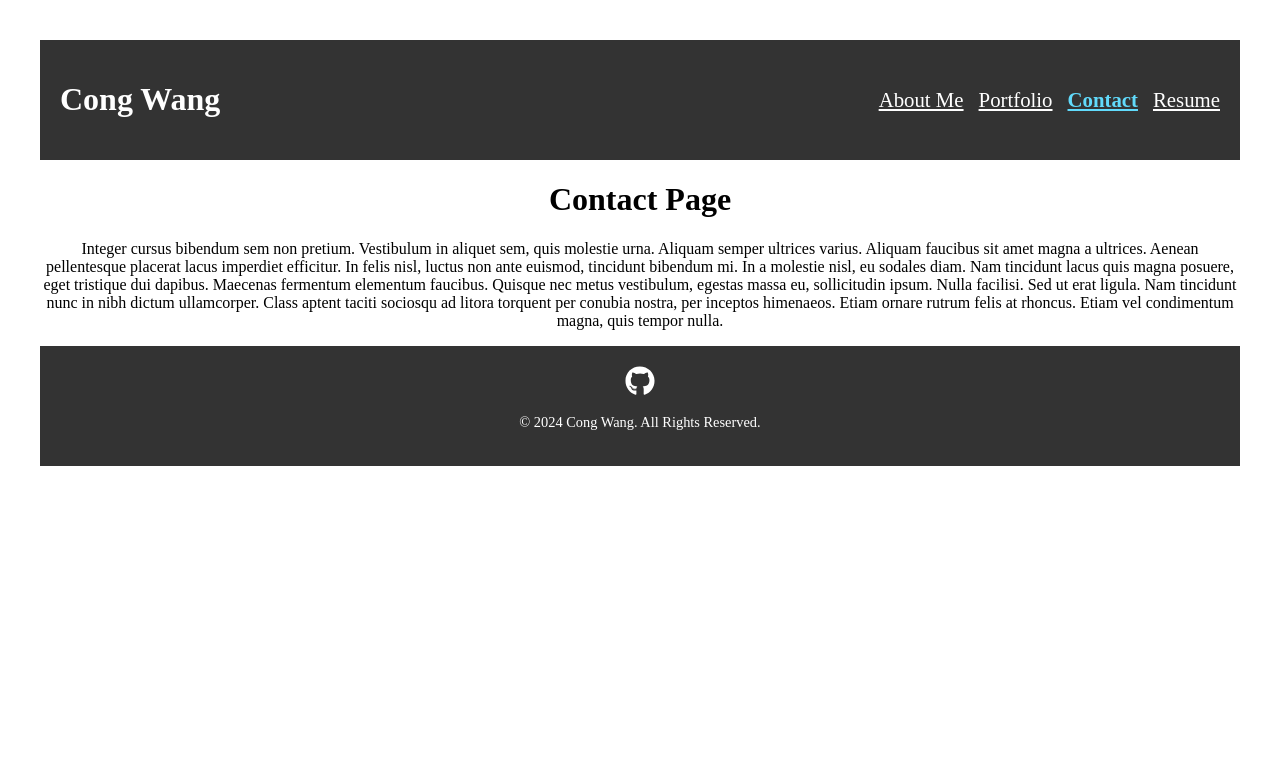
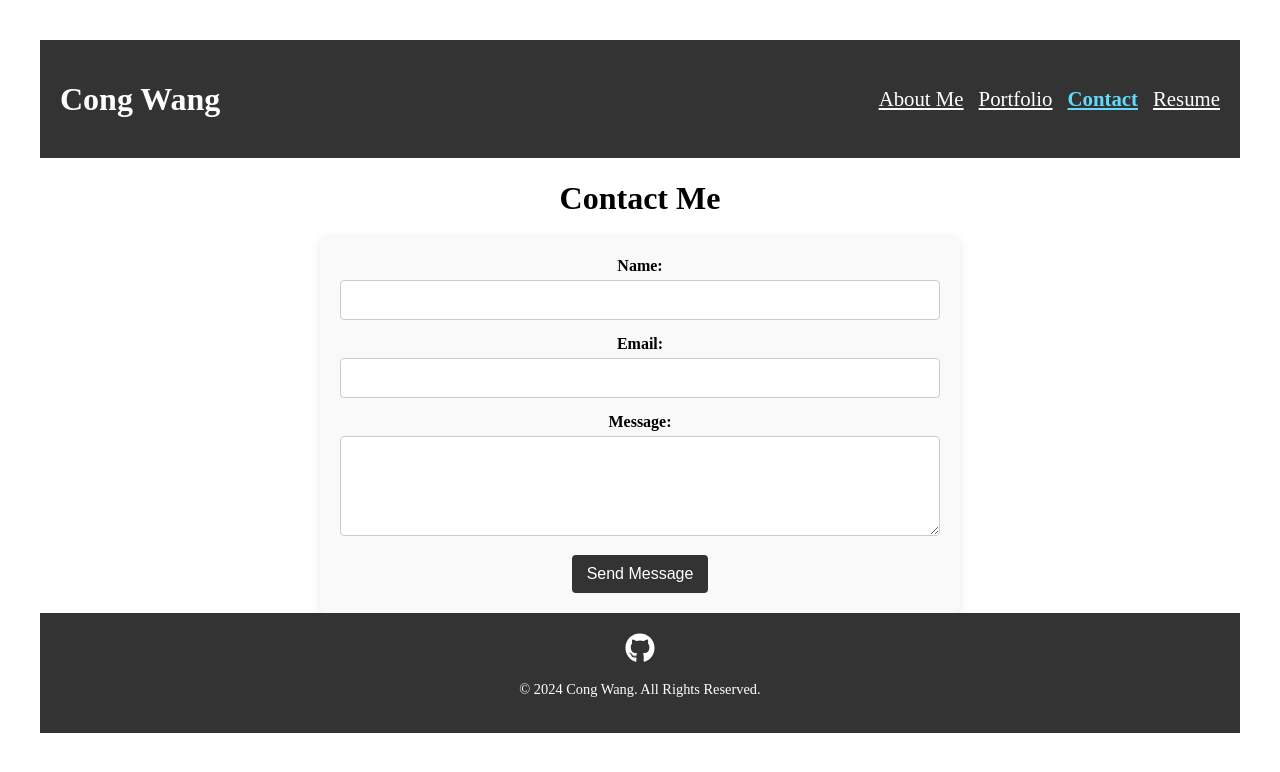
Before and after one commit to hydy1943cong/React_Portfolio, a React (Vite) app in the folder React_Portfolio/: page /Contact in a window 1280 px wide. Shown: the top 772 px of the page. Built offline with nearby package versions, Linux system fonts and the light colour scheme.

Commit message:
Contact and Resume pages updated

```diff
--- a/React_Portfolio/src/App.css
+++ b/React_Portfolio/src/App.css
@@ -90,3 +90,96 @@
 .project-links a:hover {
   text-decoration: underline;
 }
+
+
+form {
+  max-width: 600px;
+  margin: 0 auto;
+  padding: 20px;
+  background-color: #f9f9f9;
+  border-radius: 8px;
+  box-shadow: 0 2px 10px rgba(0, 0, 0, 0.1);
+}
+
+
+.form-group {
+  margin-bottom: 15px;
+}
+
+
+label {
+  display: block;
+  margin-bottom: 5px;
+  font-weight: bold;
+}
+
+
+input, textarea {
+  width: 100%;
+  padding: 10px;
+  border: 1px solid #ccc;
+  border-radius: 4px;
+  box-sizing: border-box;
+  font-size: 1rem;
+}
+
+textarea {
+  resize: vertical;
+  min-height: 100px;
+}
+
+
+button {
+  padding: 10px 15px;
+  background-color: #333;
+  color: white;
+  border: none;
+  border-radius: 4px;
+  cursor: pointer;
+  font-size: 1rem;
+  transition: background-color 0.3s;
+}
+
+
+button:hover {
+  background-color: #555;
+}
+
+
+@media (max-width: 768px) {
+  form {
+    padding: 15px;
+  }
+
+  input, textarea {
+    font-size: 0.9rem;
+  }
+
+  button {
+    font-size: 0.9rem;
+  }
+}
+
+
+h1 {
+  font-size: 2rem;
+  margin-bottom: 20px;
+}
+
+h2 {
+  font-size: 1.5rem;
+  margin-top: 20px;
+}
+
+p {
+  font-size: 1rem;
+}
+
+ul {
+  list-style-type: none;
+  padding: 0;
+}
+
+li {
+  padding: 5px 0;
+}
--- a/React_Portfolio/src/pages/Contact.jsx
+++ b/React_Portfolio/src/pages/Contact.jsx
@@ -1,20 +1,69 @@
-export default function Contact() {
-    return (
-      <div>
-        <h1>Contact Page</h1>
-        <p>
-          Integer cursus bibendum sem non pretium. Vestibulum in aliquet sem, quis
-          molestie urna. Aliquam semper ultrices varius. Aliquam faucibus sit amet
-          magna a ultrices. Aenean pellentesque placerat lacus imperdiet
-          efficitur. In felis nisl, luctus non ante euismod, tincidunt bibendum
-          mi. In a molestie nisl, eu sodales diam. Nam tincidunt lacus quis magna
-          posuere, eget tristique dui dapibus. Maecenas fermentum elementum
-          faucibus. Quisque nec metus vestibulum, egestas massa eu, sollicitudin
-          ipsum. Nulla facilisi. Sed ut erat ligula. Nam tincidunt nunc in nibh
-          dictum ullamcorper. Class aptent taciti sociosqu ad litora torquent per
-          conubia nostra, per inceptos himenaeos. Etiam ornare rutrum felis at
-          rhoncus. Etiam vel condimentum magna, quis tempor nulla.
-        </p>
-      </div>
-    );
-  }
+import React, { useState } from 'react';
+import '../App.css';
+
+const Contact = () => {
+  const [formData, setFormData] = useState({
+    name: '',
+    email: '',
+    message: '',
+  });
+
+  const handleChange = (e) => {
+    const { name, value } = e.target;
+    setFormData((prevData) => ({
+      ...prevData,
+      [name]: value,
+    }));
+  };
+
+  const handleSubmit = (e) => {
+    e.preventDefault();
+
+    console.log('Form submitted:', formData);
+
+    setFormData({ name: '', email: '', message: '' });
+  };
+
+  return (
+    <div>
+      <h1>Contact Me</h1>
+      <form onSubmit={handleSubmit}>
+        <div className="form-group">
+          <label htmlFor="name">Name:</label>
+          <input
+            type="text"
+            id="name"
+            name="name"
+            value={formData.name}
+            onChange={handleChange}
+            required
+          />
+        </div>
+        <div className="form-group">
+          <label htmlFor="email">Email:</label>
+          <input
+            type="email"
+            id="email"
+            name="email"
+            value={formData.email}
+            onChange={handleChange}
+            required
+          />
+        </div>
+        <div className="form-group">
+          <label htmlFor="message">Message:</label>
+          <textarea
+            id="message"
+            name="message"
+            value={formData.message}
+            onChange={handleChange}
+            required
+          />
+        </div>
+        <button type="submit">Send Message</button>
+      </form>
+    </div>
+  );
+};
+
+export default Contact;
--- a/React_Portfolio/src/pages/Resume.jsx
+++ b/React_Portfolio/src/pages/Resume.jsx
@@ -1,20 +1,35 @@
-export default function Contact() {
+import React from 'react';
+import '../App.css';
+
+const Resume = () => {
+    const proficiencies = [
+        'JavaScript',
+        'React',
+        'Node.js',
+        'Express',
+        'MongoDB',
+        'SQL',
+        'HTML & CSS',
+        'Git & GitHub',
+        'RESTful APIs',
+        'GraphQL'
+    ];
+
     return (
-      <div>
-        <h1>Resume Page</h1>
-        <p>
-          Integer cursus bibendum sem non pretium. Vestibulum in aliquet sem, quis
-          molestie urna. Aliquam semper ultrices varius. Aliquam faucibus sit amet
-          magna a ultrices. Aenean pellentesque placerat lacus imperdiet
-          efficitur. In felis nisl, luctus non ante euismod, tincidunt bibendum
-          mi. In a molestie nisl, eu sodales diam. Nam tincidunt lacus quis magna
-          posuere, eget tristique dui dapibus. Maecenas fermentum elementum
-          faucibus. Quisque nec metus vestibulum, egestas massa eu, sollicitudin
-          ipsum. Nulla facilisi. Sed ut erat ligula. Nam tincidunt nunc in nibh
-          dictum ullamcorper. Class aptent taciti sociosqu ad litora torquent per
-          conubia nostra, per inceptos himenaeos. Etiam ornare rutrum felis at
-          rhoncus. Etiam vel condimentum magna, quis tempor nulla.
-        </p>
-      </div>
+        <div>
+            <h1>Resume</h1>
+            <p>Click the link below to download my resume:</p>
+            <a href="../src/assets/resume.pdf" download>
+                Download My Resume
+            </a>
+            <h2>Proficiencies</h2>
+            <ul>
+                {proficiencies.map((proficiency, index) => (
+                    <li key={index}>{proficiency}</li>
+                ))}
+            </ul>
+        </div>
     );
-  }
+};
+
+export default Resume;
```
Also changed, not shown: 1 other file (tests, documents, lock files or other folders).
